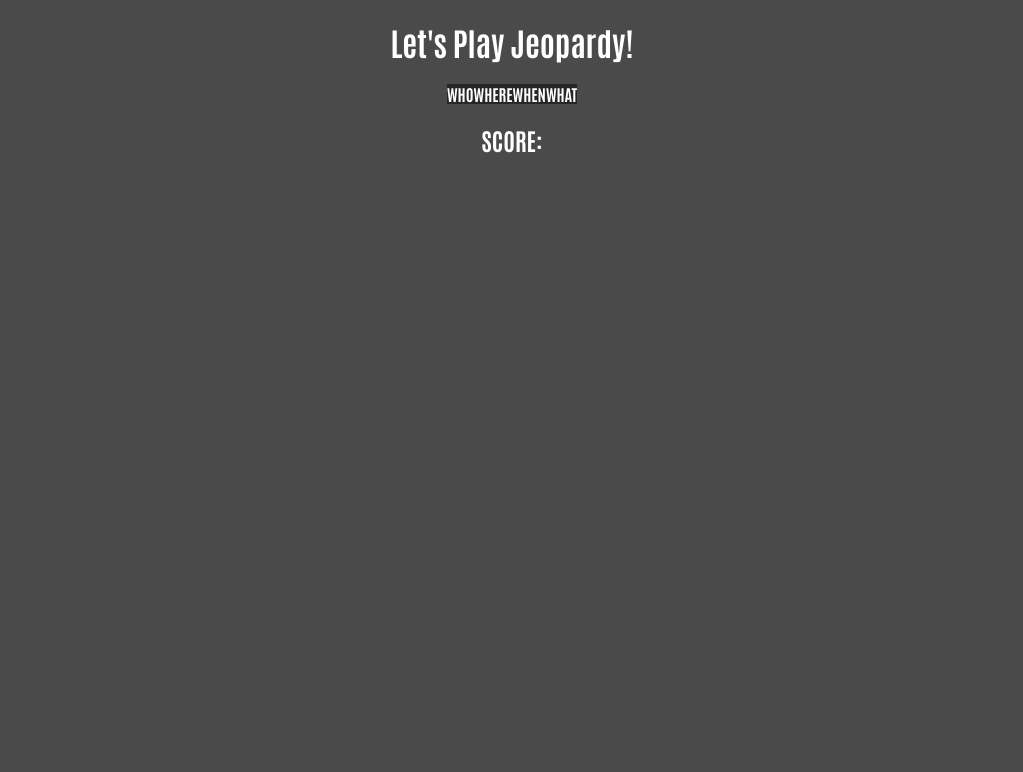
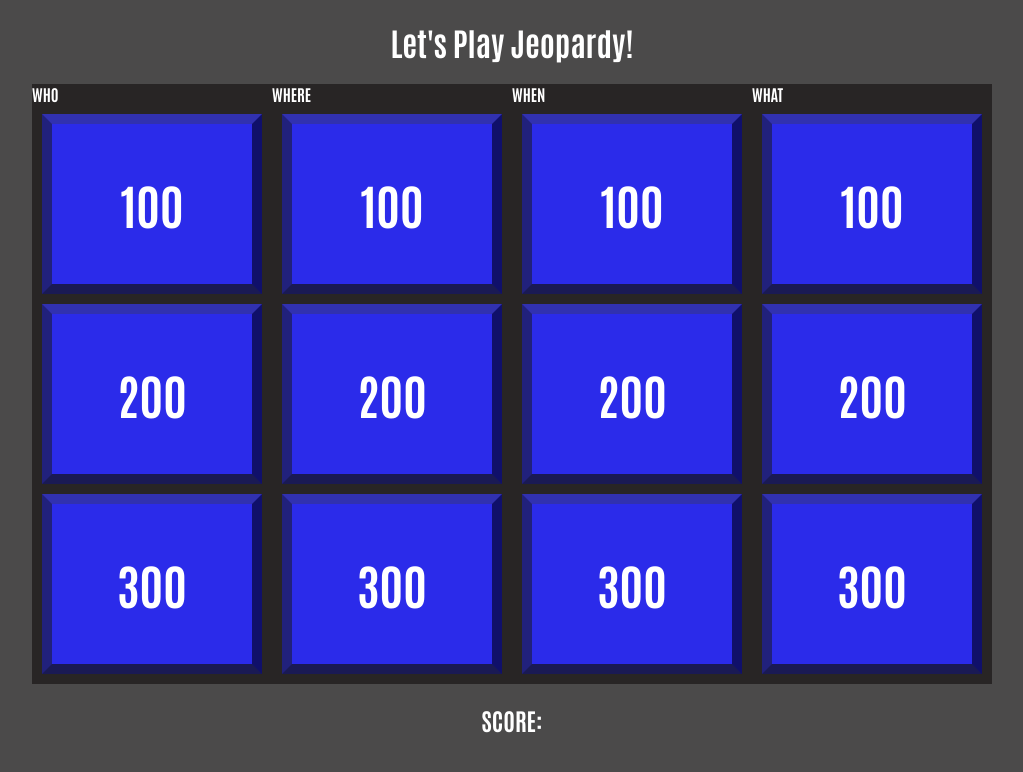
Before and after one commit to glmsr12/jeopardy-game-71, a plain HTML site: page index.html in a window 1280 px wide. Shown: the whole page, without its empty margins (128-1151 px from the left). Drawn offline with Linux system fonts and the light colour scheme.

Commit message:
"cards created in js file"

```diff
--- a/app.js
+++ b/app.js
@@ -108,6 +108,24 @@ function addCategory(category) {
 
   column.appendChild(genreTitle);
   game.append(column);
+
+  //looping through questions
+  category.questions.forEach((question) => {
+    const card = document.createElement('div');
+    card.classList.add('card');
+    column.append(card);
+
+    //create card by question levels
+    if (question.level === 'easy') {
+      card.innerHTML = 100;
+    }
+    if (question.level === 'medium') {
+      card.innerHTML = 200;
+    }
+    if (question.level === 'hard') {
+      card.innerHTML = 300;
+    }
+  });
 }
 
 jeopardyCategories.forEach((category) => addCategory(category));
--- a/style.css
+++ b/style.css
@@ -19,11 +19,11 @@ body {
 .card {
   width: 160px;
   height: 120px;
-  background-color: rgb(54, 54, 250);
-  border-left: solid rgb(13, 13, 112) 10px;
-  border-right: solid rgb(15, 15, 127) 10px;
-  border-top: solid rgb(15, 15, 117) 10px;
-  border-bottom: solid rgb(14, 14, 119) 10px;
+  background-color: rgb(43, 43, 234);
+  border-left: solid rgb(33, 33, 124) 10px;
+  border-right: solid rgb(16, 16, 106) 10px;
+  border-top: solid rgb(49, 49, 176) 10px;
+  border-bottom: solid rgb(26, 26, 84) 10px;
   text-align: center;
   font-size: 3rem;
   margin: 10px;
```
